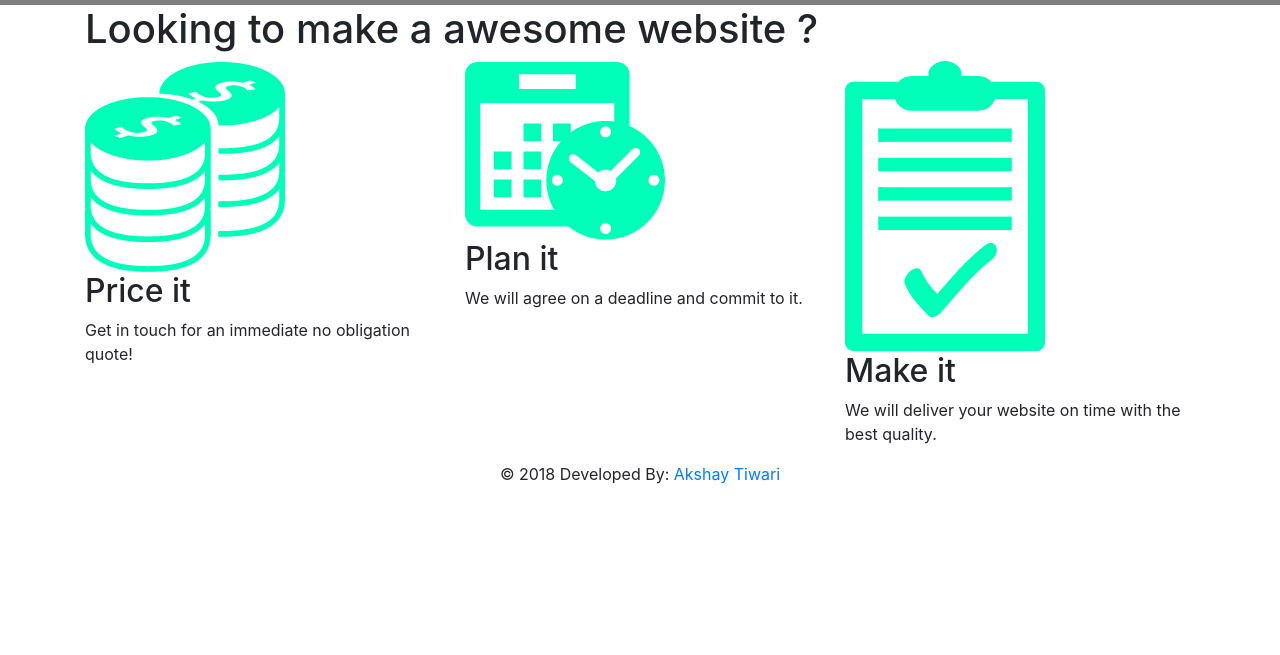
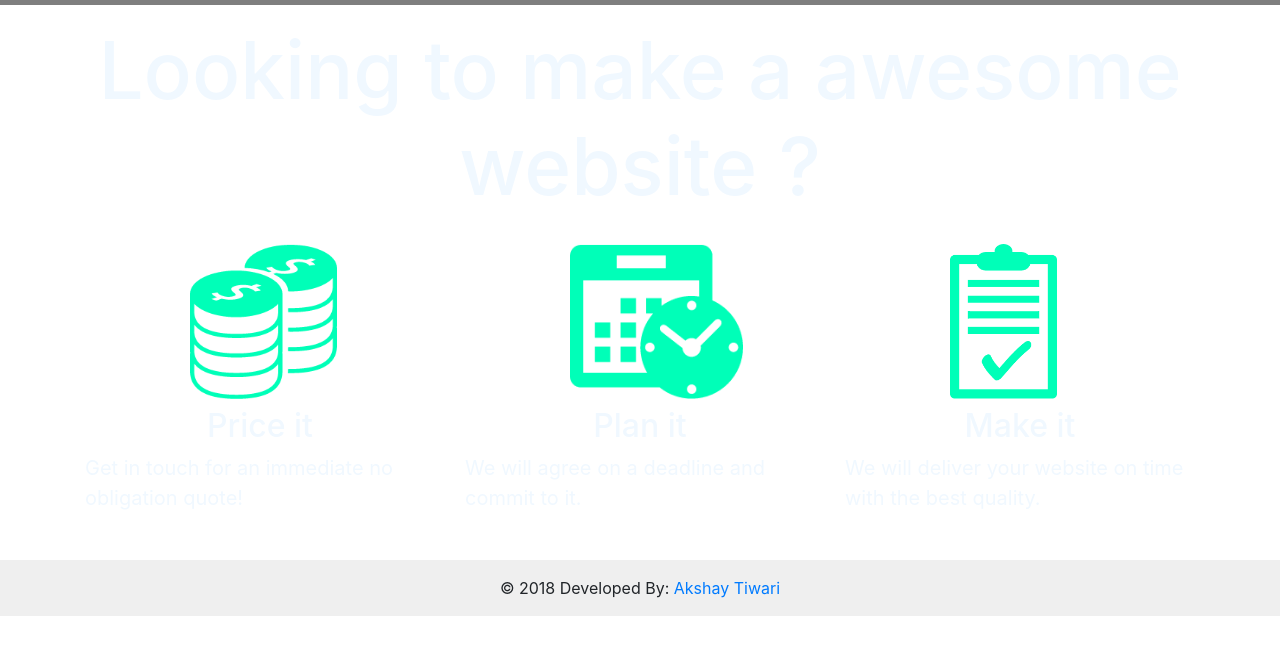
Before and after one commit to join2akshay/company-website, a plain HTML site: page index.html in a window 1280 px wide. Shown: the part 57-712 px from the top of the page. Drawn offline with nearby package versions, Linux system fonts and the light colour scheme.

Commit message:
Update main.css

```diff
--- a/main.css
+++ b/main.css
@@ -38,3 +38,49 @@ nav li:hover
     border-bottom:  0.1px solid #00FFB8;
 
 }
+
+.image
+{
+    margin-left:105px;
+    height: 155px;
+
+}
+.container h1
+{
+    font-size: 80px;
+    color: aliceblue;
+    margin:15px 0px 30px 0px;
+    text-align: center;
+}
+
+.container
+{
+    margin-top: 02px;
+    margin-bottom: 37px;
+}
+
+.content
+{
+    margin-bottom: 10px;
+
+}
+.content h2
+{
+    margin-top: 08px;
+    color: aliceblue;
+    text-align: center;
+
+}
+
+.page-footer
+{
+    bottom: 0px;
+    background-color: #eeee;
+}
+
+.des
+{
+    color: aliceblue;
+    font-size: 20px;
+
+}
```
